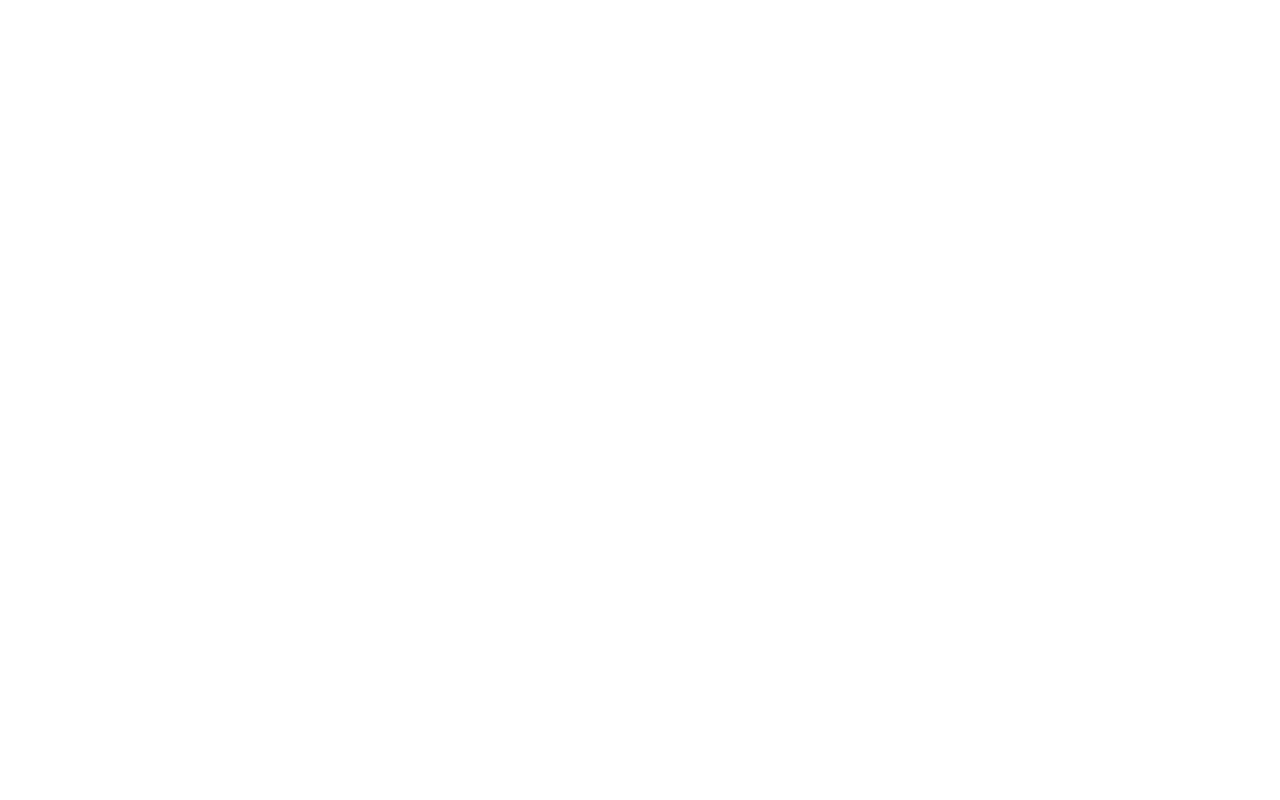
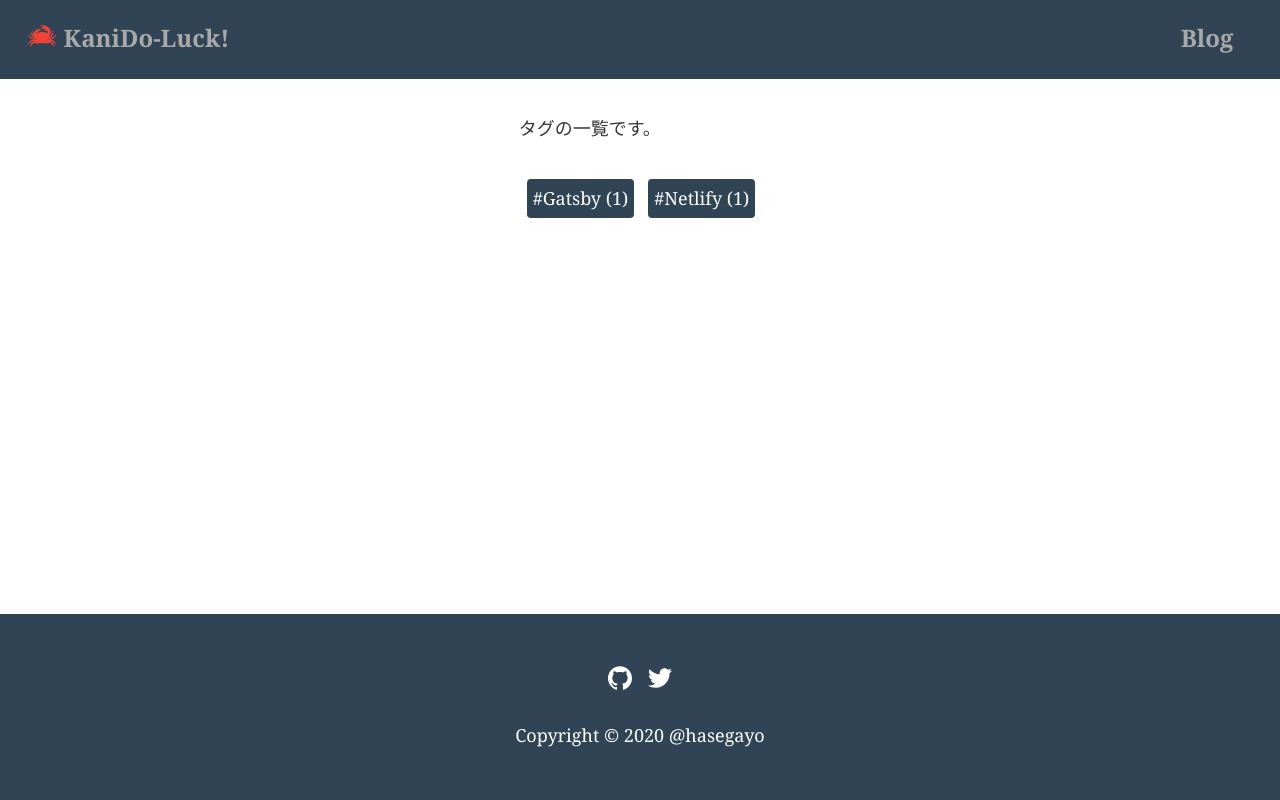
Before and after one commit to yua-chang/web, a Gatsby site: page /blog/tags in a window 1280 px wide. Before the commit this address had no page. Built offline with nearby package versions, Linux system fonts and the light colour scheme; Gatsby itself is replaced by a stand-in of ours; some packages are replaced by stand-ins of ours.

Commit message:
feat: add tag link & page(#2)

```diff
--- a/gatsby-node.js
+++ b/gatsby-node.js
@@ -1,10 +1,12 @@
 const path = require(`path`)
 const { createFilePath } = require(`gatsby-source-filesystem`)
+const kebabCase = require('lodash/kebabCase')
 
 exports.createPages = ({ graphql, actions }) => {
   const { createPage } = actions
 
   const blogPost = path.resolve(`./src/templates/blog-post.js`)
+  const tagTemplate = path.resolve(`./src/templates/tag-template.js`)
   return graphql(
     `
       {
@@ -20,6 +22,7 @@ exports.createPages = ({ graphql, actions }) => {
               }
               frontmatter {
                 title
+                tags
               }
               body
             }
@@ -49,6 +52,23 @@ exports.createPages = ({ graphql, actions }) => {
         },
       })
     })
+
+    // Create tags pages.
+    const tags = [...new Set(
+      posts.reduce((a, c) => {
+        return [...a, ...(c.node.frontmatter.tags || [])]
+      }, [])
+    )];
+
+    tags.forEach(tag => {
+      createPage({
+        path: `/blog/tags/${kebabCase(tag)}`,
+        component: tagTemplate,
+        context: {
+          tag
+        },
+      })
+    })
   })
 }
 
--- /dev/null
+++ b/src/components/flex-tags.js
@@ -0,0 +1,44 @@
+import React from 'react';
+import { Link } from 'gatsby';
+import kebabCase from 'lodash/kebabCase';
+import styled from '@emotion/styled'
+
+const Ul = styled('ul')`
+  display: -webkit-flex;
+  display: flex;
+  list-style: none;
+  flex-wrap: wrap;
+  margin: 32px 0 0 0;
+
+  li {
+    margin: 6px;
+    padding: 6px;
+    border-radius: 4px;
+    line-hight: 1;
+    background: #304455;
+    flex-wrap: wrap;
+    display: inline;
+    margin-left: 8px;
+    a {
+      text-decoration: none;
+      color: #fff;
+    }
+  }
+`
+const Tag = ({ tag, count }) => (
+  <li>
+    <Link to={`/blog/tags/${kebabCase(tag)}`}>
+      {`#${tag} (${count})`}
+    </Link>
+  </li>
+);
+
+const FlexTags = ({ tagSummary }) => (
+  <Ul>
+    {Object.entries(tagSummary).map(([k, v]) => (
+      <Tag key={k} tag={k} count={v} />
+    ))}
+  </Ul>
+);
+
+export default FlexTags;
--- /dev/null
+++ b/src/components/headline.js
@@ -0,0 +1,57 @@
+import React from 'react'
+import { Link } from 'gatsby'
+
+import Tags from '../components/tags'
+
+import styled from '@emotion/styled'
+
+const Article = styled('article')`
+  margin-bottom: 0.5em;
+  padding-bottom: 0.5rem;
+
+  h3 {
+    margin-bottom: 0.5rem;
+    text-align: left;
+  }
+
+  h3 a {
+    color: #0c2030;
+    padding: 0
+    transition: all 150ms linear;
+    text-decoration: none;
+    &:focus,
+    &:active,
+    &:hover {
+      color: #380f6b;
+      text-decoration: underline;
+    }
+  }
+
+  small span {
+    padding-left: 2px;
+  }
+`
+
+const Headline = ({ title, node }) => [
+  <>
+    <Article key={node.fields.slug}>
+      <h3>
+        <Link to={node.fields.slug}>{title}</Link>
+      </h3>
+      <small>
+        <span
+          style={{
+            float: `left`,
+            marginBottom: '0.5rem',
+          }}
+        >
+          {node.frontmatter.date}
+        </span>
+        <Tags tags={node.frontmatter.tags} />
+      </small>
+      <p dangerouslySetInnerHTML={{ __html: node.excerpt }} />
+    </Article>
+  </>,
+]
+
+export default Headline
--- /dev/null
+++ b/src/components/tags.js
@@ -0,0 +1,33 @@
+import React from 'react';
+import { Link } from 'gatsby';
+import kebabCase from 'lodash/kebabCase';
+import styled from '@emotion/styled'
+
+const Ul = styled('ul')`
+  margin-bottom: 8px;
+  li {
+    display: inline;
+    margin-left: 8px;
+    a {
+      font-size: .9em;
+      text-decoration: none;
+    }
+  }
+`
+const Tag = ({ tag }) => (
+  <li>
+    <Link to={`/blog/tags/${kebabCase(tag)}`}>
+      {`#${tag}`}
+    </Link>
+  </li>
+);
+
+const Tags = ({ tags }) => (
+  <Ul>
+    {(tags || []).map(tag => (
+      <Tag key={tag} tag={tag} />
+    ))}
+  </Ul>
+);
+
+export default Tags;
--- /dev/null
+++ b/src/pages/blog/tags.js
@@ -0,0 +1,63 @@
+import React from 'react'
+import { Link, graphql } from 'gatsby'
+import Layout from '../../components/layout'
+import FlexTags from '../../components/flex-tags'
+import SEO from '../../components/seo'
+
+class TagsIndex extends React.Component {
+  render() {
+    const { data } = this.props
+    const siteTitle = data.site.siteMetadata.title
+    const posts = data.allMdx.edges
+
+    // 各タグがいくつずつあるか
+    const tagSummary = posts.reduce((a, c) => {
+      const tags = c.node.frontmatter.tags || [];
+      tags.forEach(tag => {
+        if (a[tag]) {
+          a[tag] = a[tag] + 1
+        } else {
+          a[tag] = 1
+        }
+      })
+      return a;
+    }, {})
+
+    const discription = `タグの一覧です。`
+
+    return (
+      <Layout location={this.props.location} title={siteTitle}>
+        <SEO title="All tags"/>
+        <span>{discription}</span>
+        <FlexTags tagSummary={tagSummary} discription={discription}/>
+      </Layout>
+    )
+  }
+}
+
+export default TagsIndex
+
+export const pageQuery = graphql`
+  query {
+    site {
+      siteMetadata {
+        title
+      }
+    }
+    allMdx(sort: { fields: [frontmatter___date], order: DESC }) {
+      edges {
+        node {
+          excerpt
+          fields {
+            slug
+          }
+          frontmatter {
+            date(formatString: "MMMM DD, YYYY")
+            title
+            tags
+          }
+        }
+      }
+    }
+  }
+`
--- a/src/templates/blog-post.js
+++ b/src/templates/blog-post.js
@@ -4,6 +4,7 @@ import { MDXRenderer } from 'gatsby-plugin-mdx'
 
 import Layout from '../components/layout'
 import SEO from '../components/seo'
+import Tags from '../components/tags'
 
 import '../styles/global.css'
 
@@ -17,15 +18,16 @@ class BlogPostTemplate extends React.Component {
       <Layout location={this.props.location} title={siteTitle}>
         <SEO title={post.frontmatter.title} description={post.excerpt} />
         <h1>{post.frontmatter.title}</h1>
-        <p
+        <span
           style={{
-            display: `block`,
-            marginBottom: '0.5rem',
-            marginTop: '0.5rem',
+            float: `left`,
+            marginBottom: `0.5rem`,
+            marginLeft: `2px`,
           }}
         >
           {post.frontmatter.date}
-        </p>
+        </span>
+        <Tags tags={post.frontmatter.tags} />
         <MDXRenderer>{post.body}</MDXRenderer>
         {/*<hr*/}
         {/*  style={{*/}
@@ -78,6 +80,7 @@ export const pageQuery = graphql`
       frontmatter {
         title
         date(formatString: "MMMM DD, YYYY")
+        tags
       }
       body
     }
```
Also changed, not shown: src/pages/blog/index.js (renamed from src/pages/blog.js, +5 -33 lines), src/templates/tag-template.js (added, +58 -0 lines).
